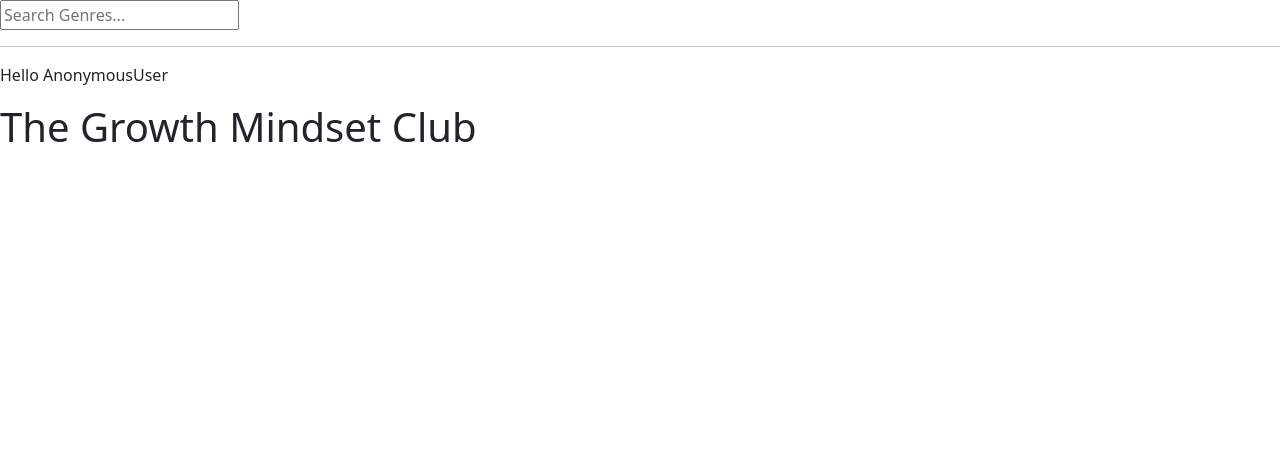
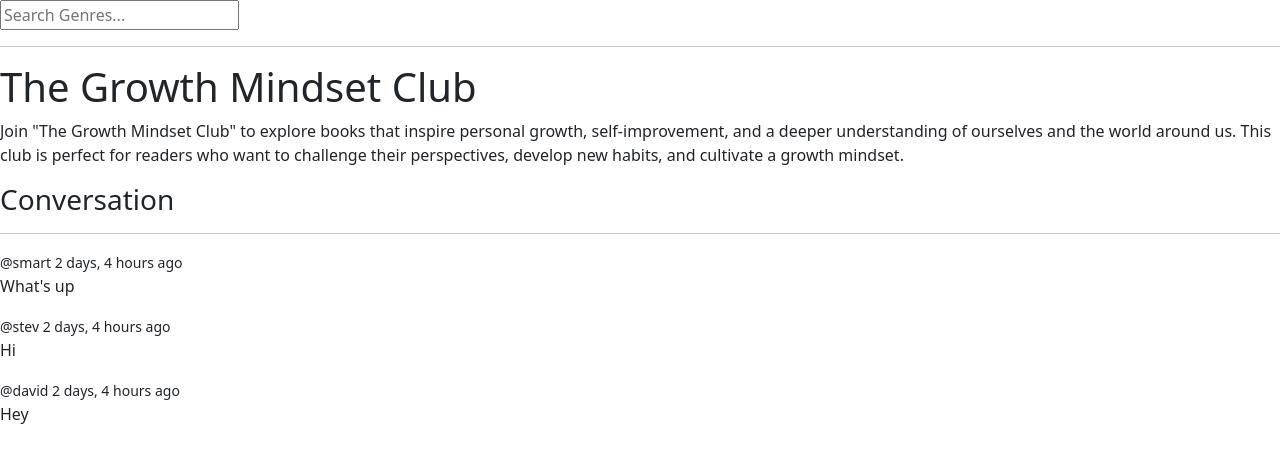
Before and after one commit to HolaDav/Django_Tutorial, a Django app: page /club/5 in a window 1280 px wide. Shown: the part 56-519 px from the top of the page. Run offline with Django 4.2, Linux system fonts and the light colour scheme; data comes from the database, SQL or seed files in the repository; both versions use the stored data as it was after the commit.

Commit message:
Message in the club chat and the comment form is included

```diff
--- a/crashproject/BOOK CLUB HUB/bookclub/base/templates/base/club.html
+++ b/crashproject/BOOK CLUB HUB/bookclub/base/templates/base/club.html
@@ -2,4 +2,26 @@
 
 {% block content %}
 <h1>{{club.name}}</h1>
+<p>{{club.description}}</p>
+
+<div class="comment-wrapper">
+    <h3>Conversation</h3>
+    <hr>
+    {% for message in club_messages %}
+    <div>
+        <small>@{{message.user}} {{message.created|timesince}} ago</small>
+        <p>{{message.body}}</p>
+    </div>
+    {% endfor %}
+</div>
+
+{% if request.user.is_authenticated %}
+<div class="comment-form">
+    <form action="" method="POST">
+        {% csrf_token %}
+        <input type="text" name="body" placeholder="Write your message here...">
+    </form>
+</div>
+{% endif %}
+
 {% endblock content %}
--- a/crashproject/BOOK CLUB HUB/bookclub/base/templates/base/home.html
+++ b/crashproject/BOOK CLUB HUB/bookclub/base/templates/base/home.html
@@ -65,7 +65,11 @@
         <h2>Clubs</h2> -->
 
         <div>
+            {% if club_count > 1 %}
             <h5>{{club_count}} Clubs available.</h5>
+            {% else %}
+            <h5>{{club_count}} Club available.</h5>
+            {% endif %}
             <a href="{% url 'create-club' %}">Create Club</a>
             <hr>
 
--- a/crashproject/BOOK CLUB HUB/bookclub/base/views.py
+++ b/crashproject/BOOK CLUB HUB/bookclub/base/views.py
@@ -6,7 +6,7 @@ from django.contrib.auth.models import User
 from django.contrib.auth import authenticate, login, logout
 from django.contrib.auth.forms import UserCreationForm
 from django.http import HttpResponse
-from .models import Club, Genre
+from .models import Club, Genre, Message
 from .forms import ClubForm
 
 # Create your views here.
@@ -88,7 +88,17 @@ def home(request):
 
 def club(request, pk):
     club = Club.objects.get(id=pk)
-    context = {"club": club}
+    club_messages = club.message_set.all().order_by('-created')
+
+    if request.method == 'POST':
+        club_messages = Message.objects.create(
+            user=request.user,
+            club=club,
+            body=request.POST.get('body')
+        )
+        return redirect('club', pk=club.id)
+
+    context = {"club": club, 'club_messages': club_messages}
     return render(request, 'base/club.html', context)
 
 @login_required(login_url='login')
--- a/crashproject/BOOK CLUB HUB/bookclub/templates/navbar.html
+++ b/crashproject/BOOK CLUB HUB/bookclub/templates/navbar.html
@@ -26,6 +26,7 @@
         <input type="text" name="q" placeholder="Search Genres...">
     </form>
     <hr>
-
+    {% if request.user.is_authenticated %}
     <p>Hello {{request.user}}</p>
+    {% endif %}
 </div>
```
Also changed, not shown: crashproject/BOOK CLUB HUB/bookclub/db.sqlite3.
